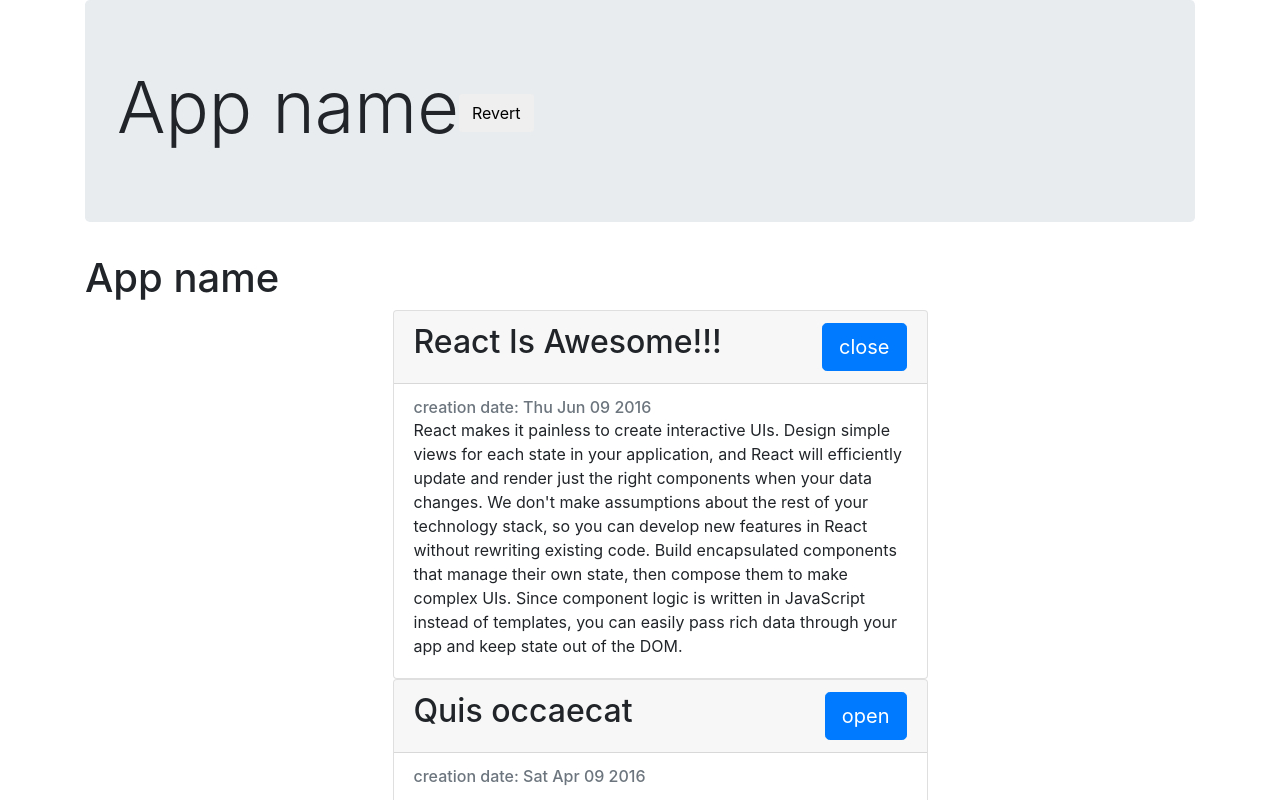
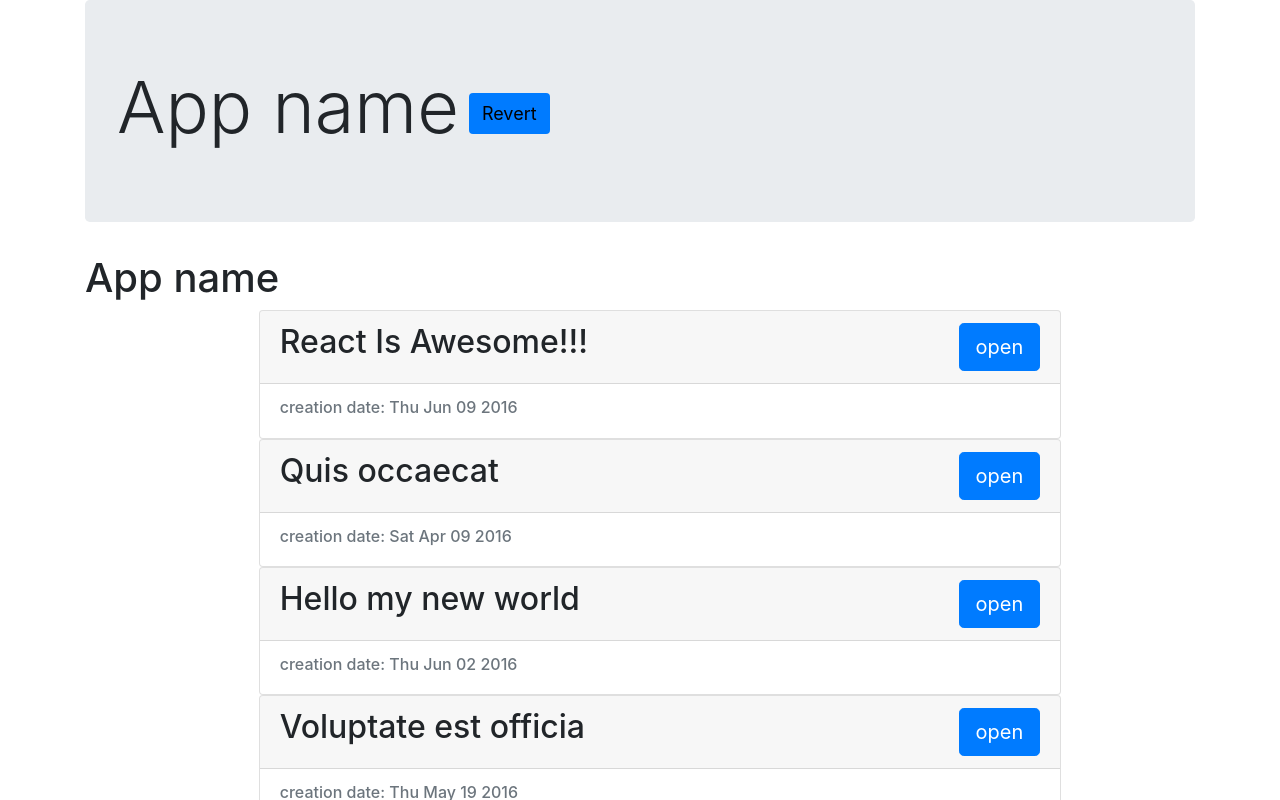
Before and after one commit to madhead84/FE, a React (Create React App) app in the folder hello-world/: page / in a window 1280 px wide. Shown: the top 800 px of the page. Built offline with nearby package versions, Linux system fonts and the light colour scheme.

Commit message:
Fxed accordion styled Revert button

```diff
--- a/hello-world/src/components/App.js
+++ b/hello-world/src/components/App.js
@@ -15,7 +15,7 @@
                 <div className="jumbotron">
                     <h1 className="display-3">
                         App name
-                        <button className="btn" onClick={this.revert}>Revert</button>
+                        <button className="btn" id="revert_btn"  onClick={this.revert}>Revert</button>
                     </h1>
                 </div>
                 <h1>App name</h1>
--- a/hello-world/src/components/Article.js
+++ b/hello-world/src/components/Article.js
@@ -4,7 +4,6 @@
         constructor(props){
             super(props);
             this.state = {
-                isOpen: props.defaultOpen,
                 count: 0
             }
         };
@@ -17,27 +16,21 @@
             console.log('---', 'mounting')
         }
 
-        componentWillReceiveProps(nextProps){
-            console.log('---', 'will recive props')
-            if (nextProps.defaultOpen !== this.props.defaultOpen) this.setState({
-                isOpen: nextProps.defaultOpen
-            })
-        }
-
         componentWillUpdate(){
             console.log('---', 'will update')
         }
 
     render(){
-        const {article} = this.props;
-        const body = this.state.isOpen && <section className="card-text">{article.text}</section>;
+        const {article, isOpen, onButtonClick} = this.props;
+        const style = {width : '75%'};
+        const body = isOpen && <section className="card-text">{article.text}</section>;
         return (
-            <div className="card mx-auto" style={{width: '50%'}}>
+            <div className="card mx-auto" style={style}>
                 <div className="card-header">
                 <h2 onClick={this.incrementCounter}>
                     {article.title}
-                    <button onClick={this.handleClick} className="btn btn-primary btn-lg float-right">
-                        {this.state.isOpen ? 'close' : 'open'}
+                    <button onClick={onButtonClick} className="btn btn-primary btn-lg float-right">
+                        {isOpen ? 'close' : 'open'}
                     </button>
                 </h2>
                 </div>
@@ -57,12 +50,6 @@
              })
     }
 
-    handleClick = () => {
-        console.log('---', 'clicked');
-        this.setState({
-            isOpen: !this.state.isOpen
-        })
-    }
 }
 
 
--- a/hello-world/src/components/ArticleList/index.js
+++ b/hello-world/src/components/ArticleList/index.js
@@ -3,10 +3,16 @@
 import './style.css'
 
 export default class ArticleList extends PureComponent{
+    state = {
+        openArticleId: null
+    };
     render(){
     const articleElements = this.props.articles.map((article, index) =>
         <li key={article.id} className="article-list_li">
-            <Article article = {article} defaultOpen = {index === 0}/>
+            <Article article = {article}
+            isOpen = {this.state.openArticleId === article.id}
+            onButtonClick = {this.handleClick.bind(this, article.id)}
+            />
         </li>
     );
     return(
@@ -15,4 +21,7 @@
         </ul>
     )
 }
+    handleClick = openArticleId  => this.setState({
+        openArticleId: this.state.openArticleId === openArticleId ? null : openArticleId
+    })
 }
--- a/hello-world/src/components/ArticleList/style.css
+++ b/hello-world/src/components/ArticleList/style.css
@@ -1,3 +1,10 @@
 .article-list_li {
     list-style: none;
 }
+
+#revert_btn{
+    margin-left: 10px;
+    font-size: large;
+    background-color: #007bff;
+
+}
```
